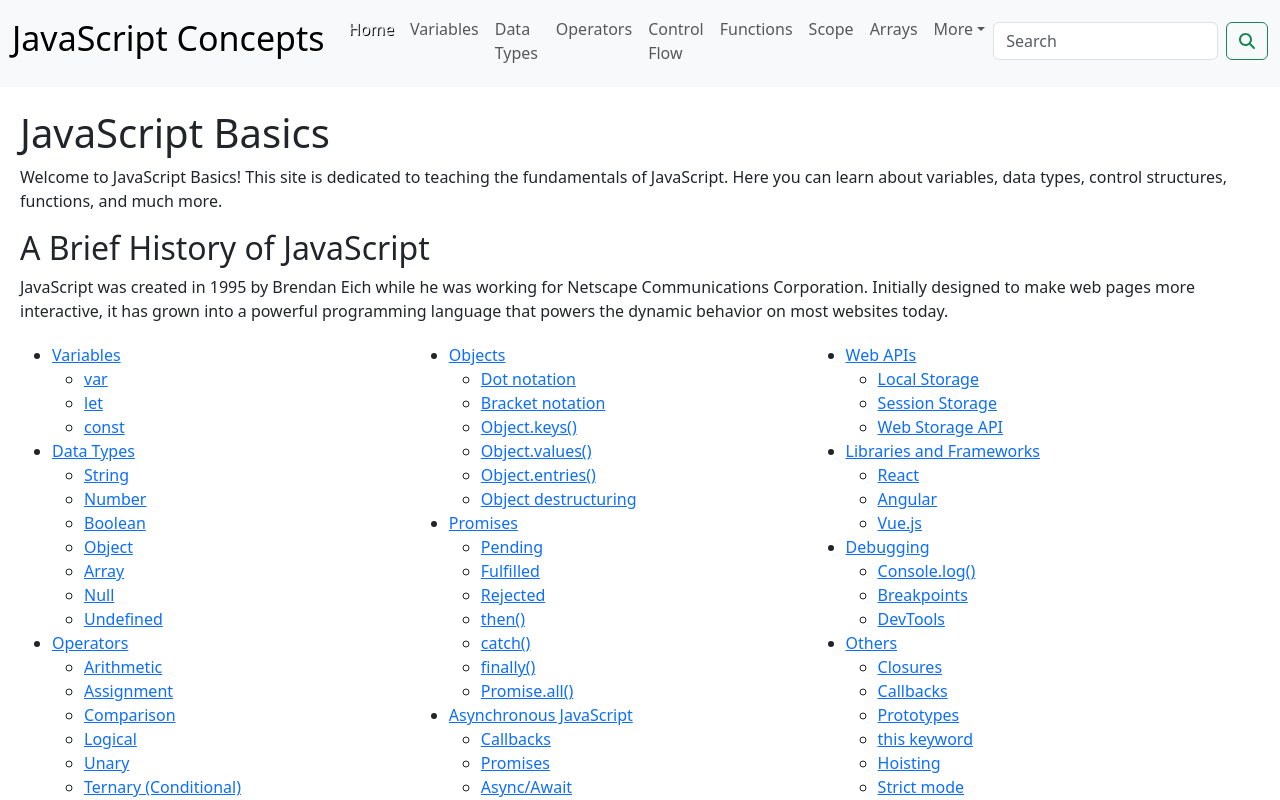
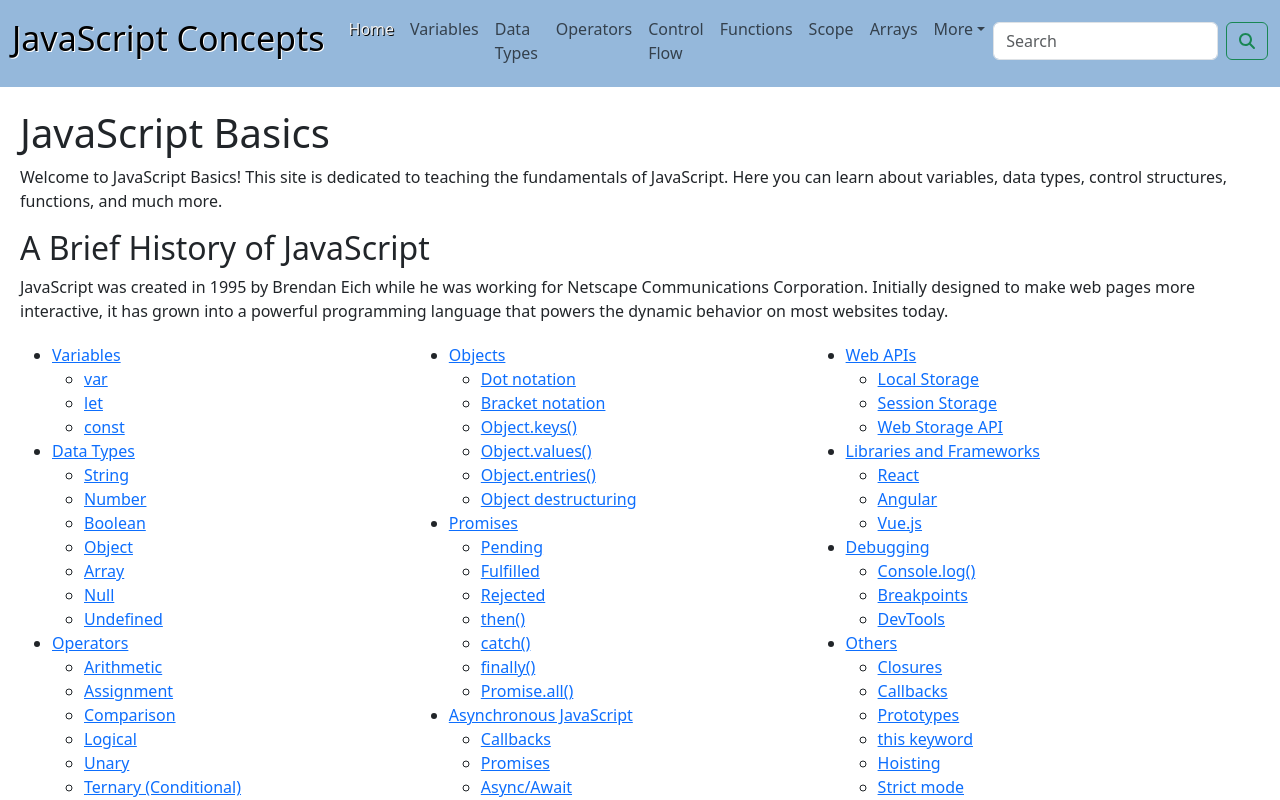
Before and after one commit to kandekore/js-terms, a React (Create React App) app: page / in a window 1280 px wide. Shown: the top 800 px of the page. Built offline with nearby package versions, Linux system fonts and the light colour scheme.

Commit message:
heading background

```diff
--- a/src/App.css
+++ b/src/App.css
@@ -119,3 +119,4 @@ div#navbarScroll {
   background-color: #95b8db;
   border-radius: 5px;
 }
+.bg-body-tertiary {background-color: #95b8db!important;}
--- a/src/components/Header.module.css
+++ b/src/components/Header.module.css
@@ -36,3 +36,4 @@
   background-color: #95b8db;
   border-radius: 5px;
 }
+.bg-body-tertiary {background-color: #95b8db!important;}
```
